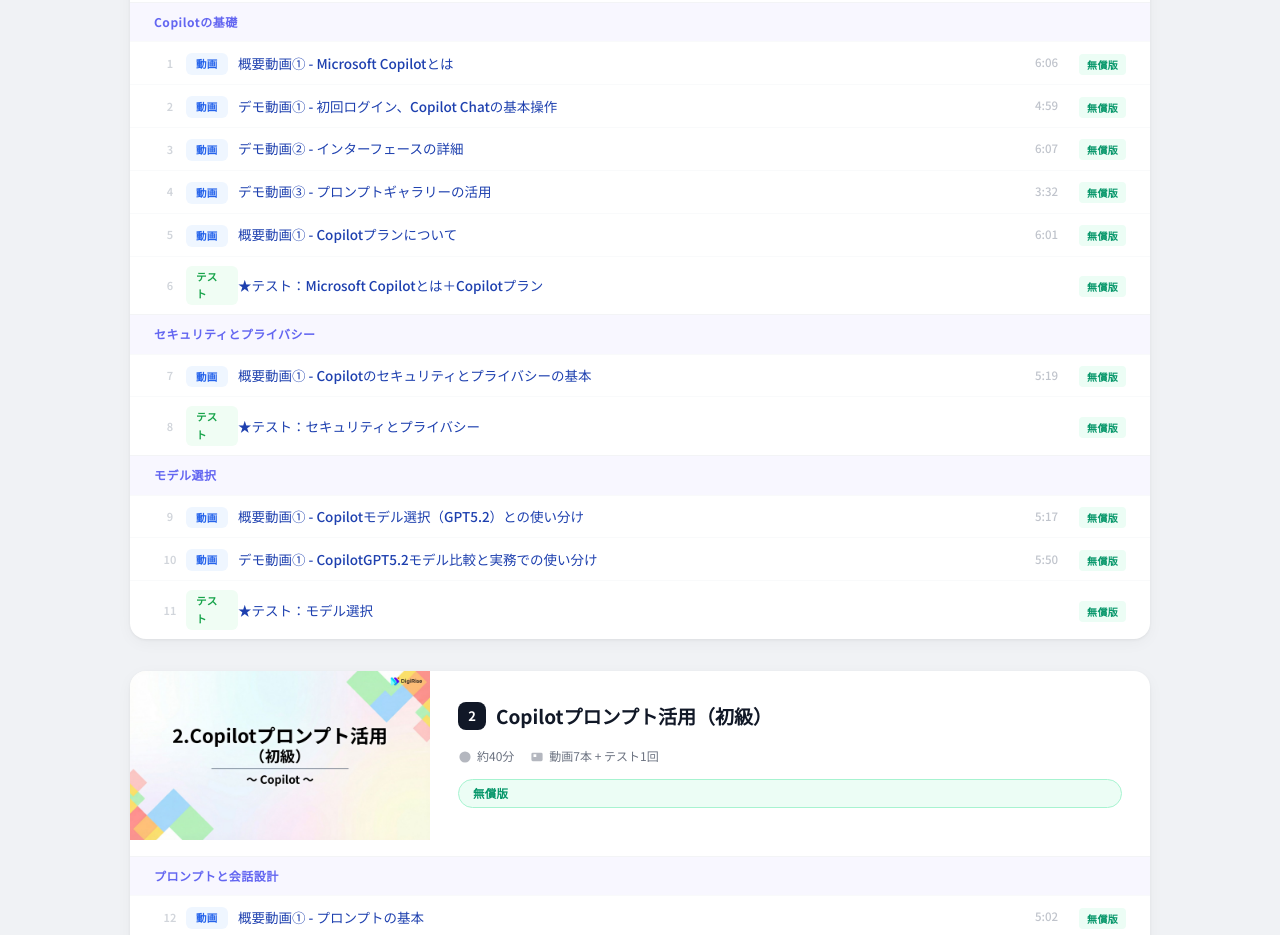
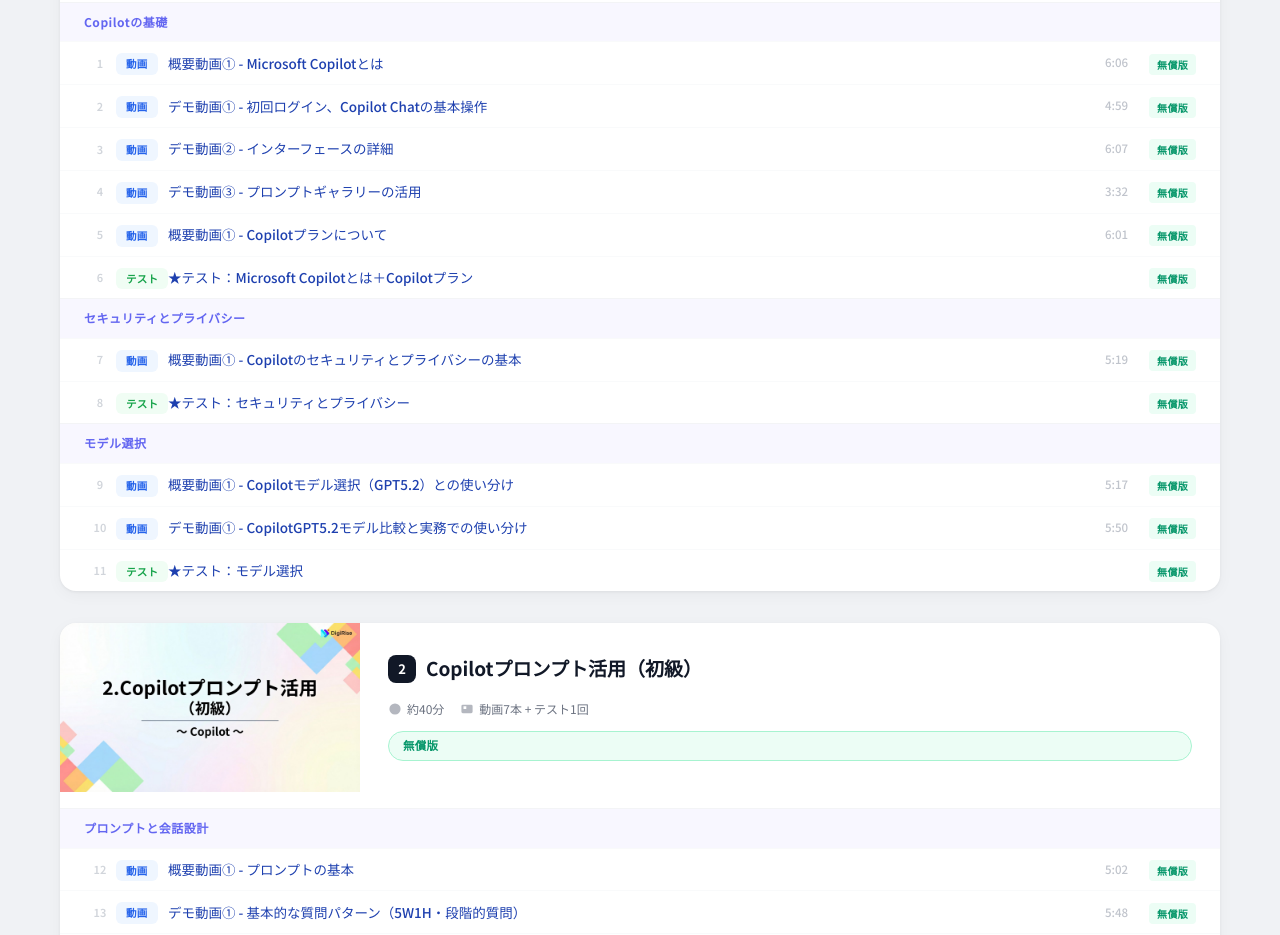
Before and after one commit to nshibata-beep/copilot-catalog, a plain HTML site: page index.html in a window 1280 px wide. Shown: the part 698-1633 px from the top of the page. Drawn offline with Linux system fonts and the light colour scheme.

Commit message:
フッター簡略化 + テスト改行修正 + 横幅拡大

```diff
--- a/index.html
+++ b/index.html
@@ -127,7 +127,7 @@
 
   /* ========== コンテナ ========== */
   .container {
-    max-width: 1060px;
+    max-width: 1200px;
     margin: 0 auto;
     padding: 32px 20px 0;
   }
@@ -370,6 +370,7 @@
   .lec-type {
     width: 52px;
     flex-shrink: 0;
+    white-space: nowrap;
   }
   .type-pill {
     display: inline-block;
@@ -378,6 +379,7 @@
     font-size: 10.5px;
     font-weight: 600;
     letter-spacing: 0.3px;
+    white-space: nowrap;
   }
   .type-pill.video {
     background: #eff6ff;
@@ -966,7 +968,6 @@
 
 <!-- フッター -->
 <div class="footer">
-  <div class="footer-thanks">ご視聴ありがとうございました。</div>
   <p class="footer-copy">Microsoft Copilot 講座カタログ &copy; DigiRise</p>
 </div>
 
```
